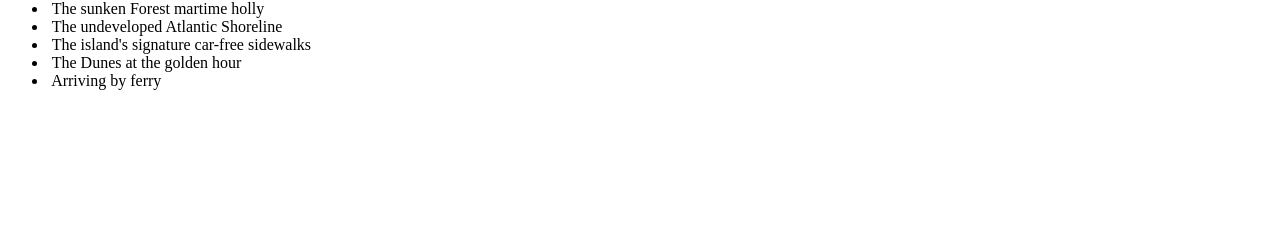
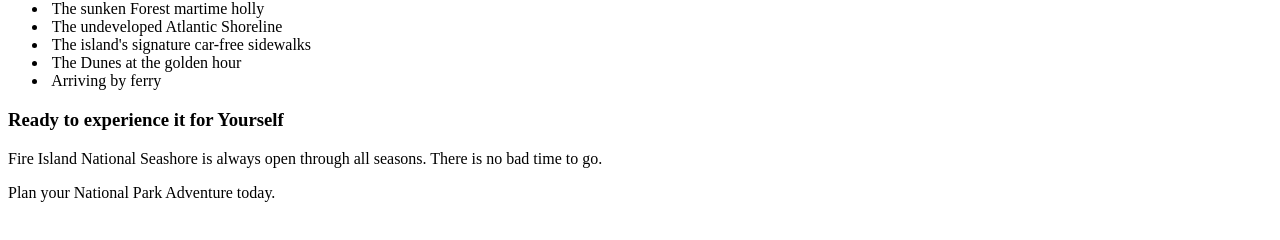
Before and after one commit to nobuyanzi07-cell/Adventure-in-Fire-Island, a plain HTML site: page index.html in a window 1280 px wide. Shown: the part 484-724 px from the top of the page. Drawn offline with Linux system fonts and the light colour scheme.

Commit message:
creation of call to action section

```diff
--- a/index.html
+++ b/index.html
@@ -55,6 +55,15 @@
             </ul>
         </div>
     </section>
+    <!--Call to Action-->
+    <section class="cta-section">
+        <div class="container">
+            <h3>Ready to experience it for Yourself</h3>
+            <p>Fire Island National Seashore is always open through all seasons. There is no bad time to go.</p>
+            <a>Plan your National Park Adventure today.</a>
+        </div>
+    </section>
+    <footer></footer>
 
 </body>
 </html>
```
